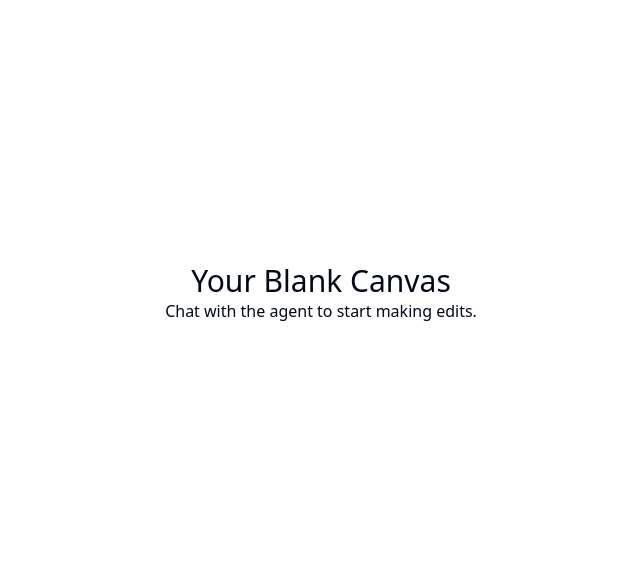
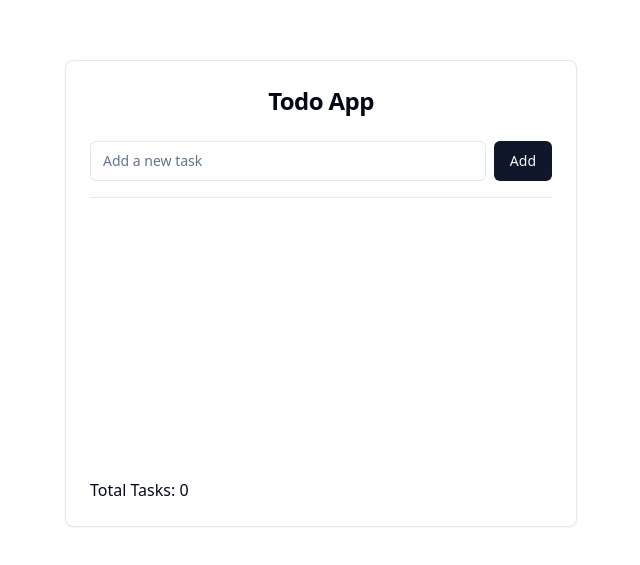
Before and after one commit to GPT-Engineer-App-Dev/t-8621, a React (Vite) app: page / in a window 1280 px wide. Shown: the part 107-672 px from the top of the page, without its empty margins (319-959 px from the left). Built offline with nearby package versions, Linux system fonts and the light colour scheme.

Commit message:
Create initial todo app with add, edit, and delete functionality.

```diff
--- a/src/pages/Index.jsx
+++ b/src/pages/Index.jsx
@@ -1,15 +1,90 @@
-// Update this page (the content is just a fallback if you fail and example)
+import React, { useState } from "react";
+import { Button } from "@/components/ui/button";
+import { Input } from "@/components/ui/input";
+import { Card, CardContent, CardFooter, CardHeader, CardTitle } from "@/components/ui/card";
+import { ScrollArea } from "@/components/ui/scroll-area";
+import { Separator } from "@/components/ui/separator";
+import { Dialog, DialogContent, DialogHeader, DialogTitle, DialogTrigger } from "@/components/ui/dialog";
 
 const Index = () => {
+  const [tasks, setTasks] = useState([]);
+  const [newTask, setNewTask] = useState("");
+  const [editTask, setEditTask] = useState(null);
+  const [editTaskText, setEditTaskText] = useState("");
+
+  const addTask = () => {
+    if (newTask.trim() !== "") {
+      setTasks([...tasks, { id: Date.now(), text: newTask }]);
+      setNewTask("");
+    }
+  };
+
+  const deleteTask = (id) => {
+    setTasks(tasks.filter((task) => task.id !== id));
+  };
+
+  const startEditTask = (task) => {
+    setEditTask(task);
+    setEditTaskText(task.text);
+  };
+
+  const saveEditTask = () => {
+    setTasks(tasks.map((task) => (task.id === editTask.id ? { ...task, text: editTaskText } : task)));
+    setEditTask(null);
+    setEditTaskText("");
+  };
+
   return (
-    <div className="h-screen w-screen flex items-center justify-center">
-      {/* Update with components here - default to put new layout sections as separate components in the components folder, and import them here */}
-      <div>
-        <h1 className="text-3xl text-center">Your Blank Canvas</h1>
-        <p className="text-center">
-          Chat with the agent to start making edits.
-        </p>
-      </div>
+    <div className="h-screen w-screen flex items-center justify-center p-4">
+      <Card className="w-full max-w-lg">
+        <CardHeader>
+          <CardTitle className="text-center text-2xl">Todo App</CardTitle>
+        </CardHeader>
+        <CardContent>
+          <div className="flex space-x-2 mb-4">
+            <Input
+              value={newTask}
+              onChange={(e) => setNewTask(e.target.value)}
+              placeholder="Add a new task"
+              className="flex-grow"
+            />
+            <Button onClick={addTask}>Add</Button>
+          </div>
+          <Separator />
+          <ScrollArea className="h-64">
+            {tasks.map((task) => (
+              <div key={task.id} className="flex justify-between items-center p-2 border-b">
+                <span>{task.text}</span>
+                <div className="space-x-2">
+                  <Dialog>
+                    <DialogTrigger asChild>
+                      <Button variant="outline" size="sm" onClick={() => startEditTask(task)}>
+                        Edit
+                      </Button>
+                    </DialogTrigger>
+                    <DialogContent>
+                      <DialogHeader>
+                        <DialogTitle>Edit Task</DialogTitle>
+                      </DialogHeader>
+                      <Input
+                        value={editTaskText}
+                        onChange={(e) => setEditTaskText(e.target.value)}
+                        placeholder="Edit task"
+                        className="mb-4"
+                      />
+                      <Button onClick={saveEditTask}>Save</Button>
+                    </DialogContent>
+                  </Dialog>
+                  <Button variant="destructive" size="sm" onClick={() => deleteTask(task.id)}>
+                    Delete
+                  </Button>
+                </div>
+              </div>
+            ))}
+          </ScrollArea>
+        </CardContent>
+        <CardFooter className="text-center">Total Tasks: {tasks.length}</CardFooter>
+      </Card>
     </div>
   );
 };
```
